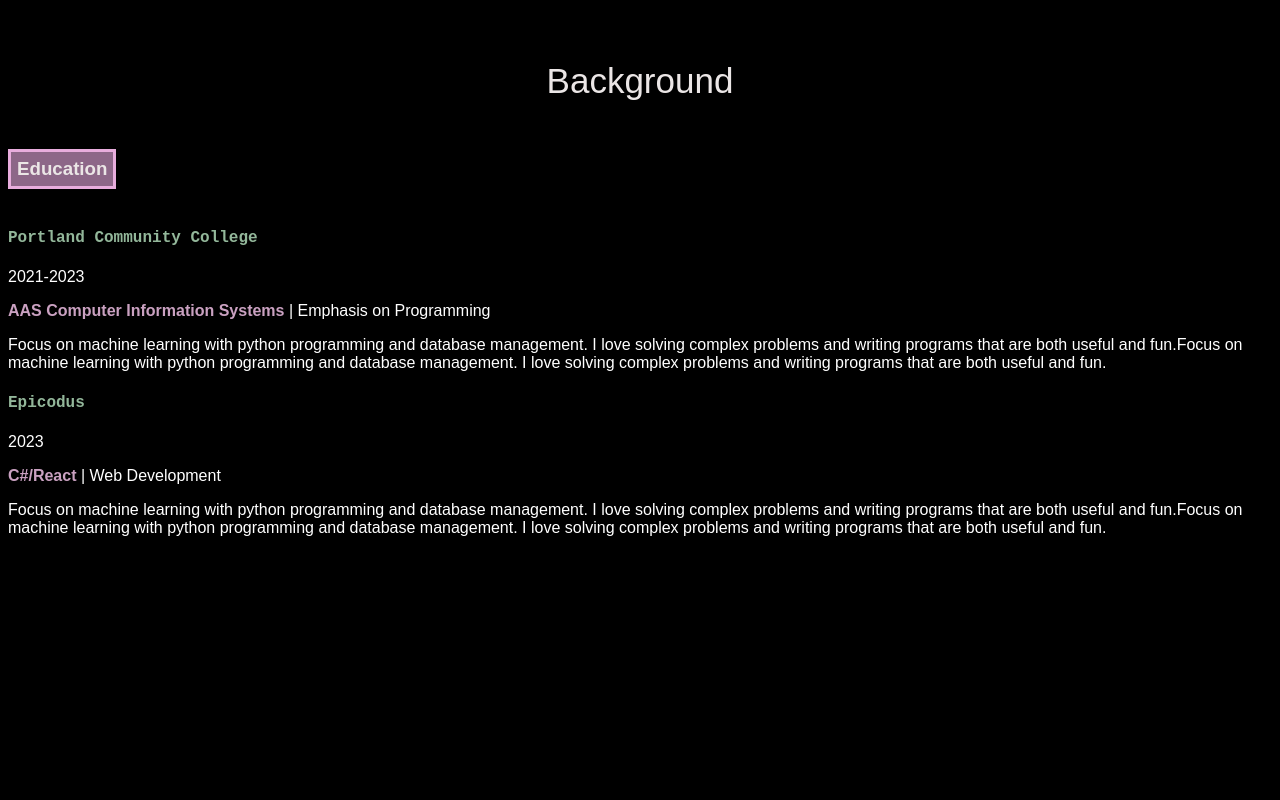
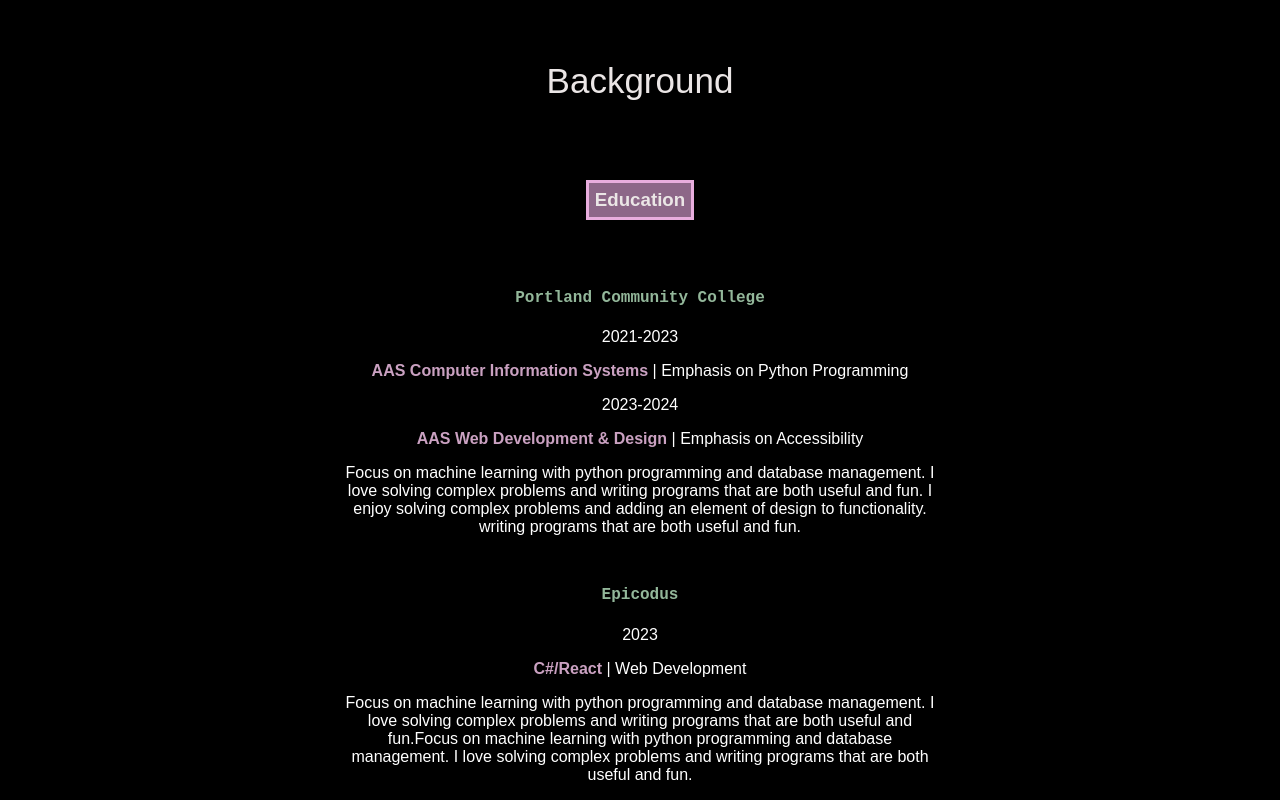
Before and after one commit to 0art-vandelay0/portfolio-landing-page, a plain HTML site: page index.html in a window 1280 px wide. Shown: the part 1110-1910 px from the top of the page. Before the commit the page ends 1663 px from the top, so only its background shows below. Drawn offline with Linux system fonts and the light colour scheme.

Commit message:
Refactor background section

```diff
--- a/css/styles.css
+++ b/css/styles.css
@@ -104,15 +104,28 @@ h2 {
     width: 50%;
 }
 
+.education {
+    text-align: center;
+    margin-left: auto;
+    margin-right: auto;
+    max-width: 600px;
+}
+
 .education h3 {
     font-size: 20pxpx;
     display: inline-block;
     background-color: #8d6788;
     border: 3px solid #e8addd;
     padding: 6px;
+    margin-top: 50px;
+}
+
+.background {
+    text-align: center;
 }
 
 .education h4 {
+    margin-top: 50px;
     color: #93b79a;
     font-family: 'Courier New', Courier, monospace;
 }
@@ -120,7 +133,6 @@ h2 {
 
 .education p {
     color: #ffffff;
-    text-align: left;
 }
 
 .bold-purp {
--- a/index.html
+++ b/index.html
@@ -65,10 +65,13 @@
             <h3>Education</h3>
             <h4>Portland Community College</h4>
             <p>2021-2023</p>
-            <p><span class="bold-purp">AAS Computer Information Systems</span> | Emphasis on Programming</p>
+            <p><span class="bold-purp">AAS Computer Information Systems</span> | Emphasis on Python Programming
+            </p>
+            <p>2023-2024</p>
+            <p><span class="bold-purp">AAS Web Development & Design</span> | Emphasis on Accessibility</p>
             <p>Focus on machine learning with python programming and database management.
-                I love solving complex problems and writing programs that are both useful and fun.Focus on machine
-                learning with python programming and database management. I love solving complex problems and
+                I love solving complex problems and writing programs that are both useful and fun. I enjoy solving
+                complex problems and adding an element of design to functionality.
                 writing programs that are both useful and fun.</p>
             <h4>Epicodus</h4>
             <p>2023</p>
```
